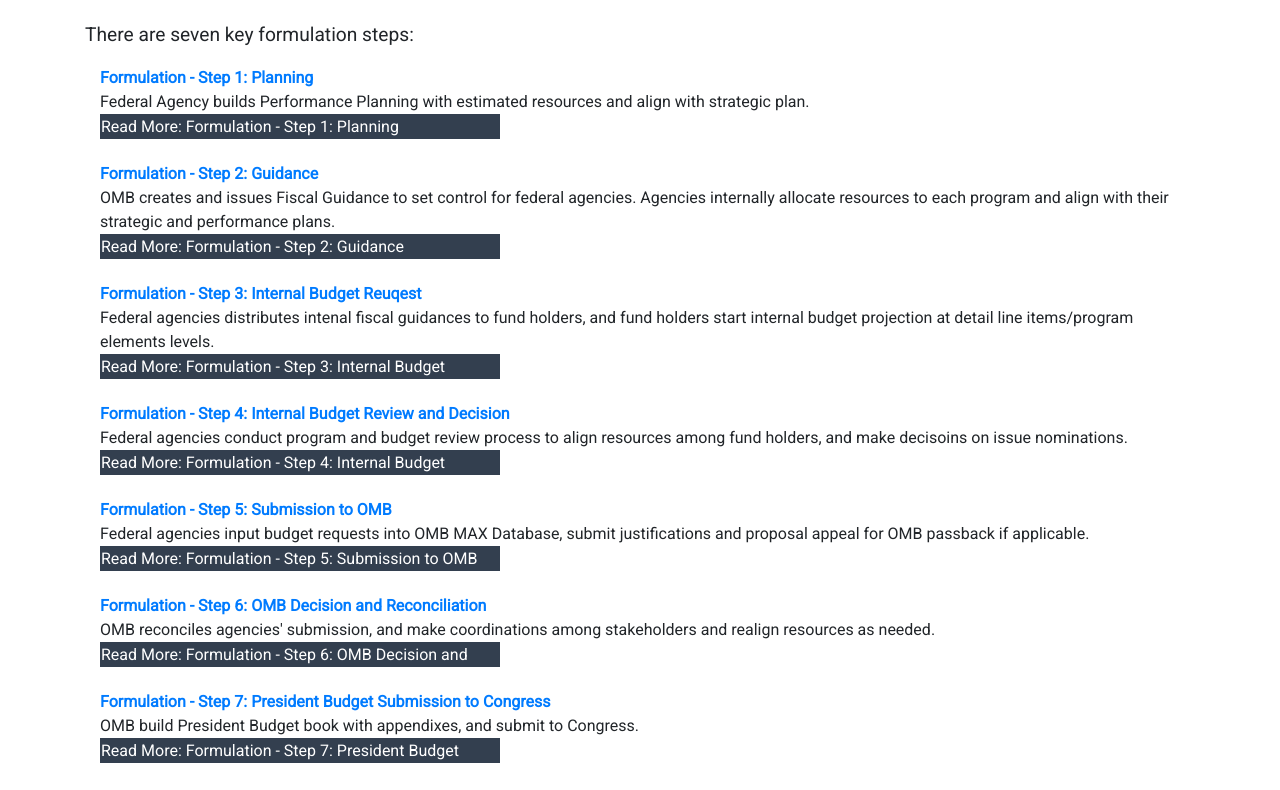
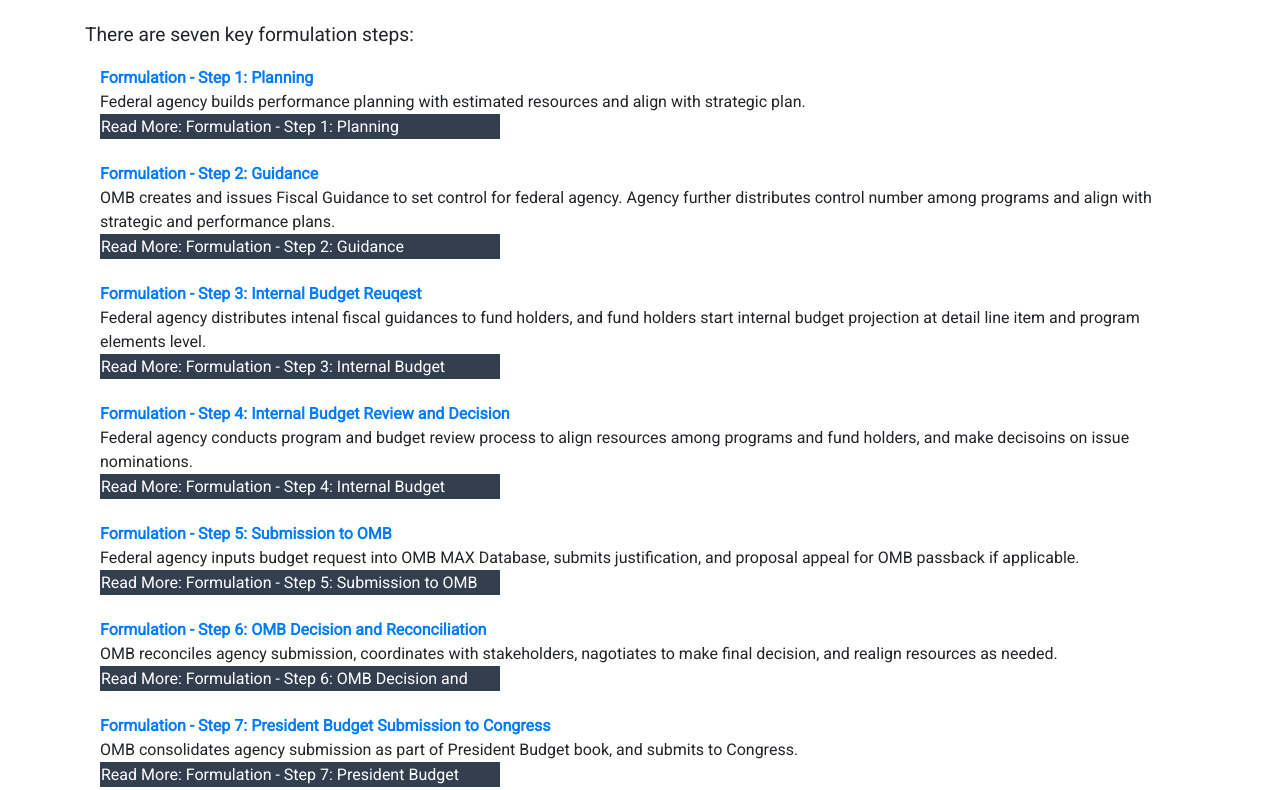
Before and after one commit to budgetmatter/budgetmatter.github.io, a website: page formulation.html in a window 1280 px wide. Shown: the part 990-1780 px from the top of the page. Drawn offline with Linux system fonts and the light colour scheme.

Commit message:
Add files via upload

```diff
--- a/formulation.html
+++ b/formulation.html
@@ -120,18 +120,17 @@
           budget. The budget formulation process takes place almost exclusively with the executive branch of government,
           though it can include a number of actors within the branch. The process is usually carried out behind closed
           door. The budget is built on future years needs with baseline of prior years’ execution. Decisions made during
-          the formulation stage often have impacts several years into the future. The process usually starts 24 months
+          the formulation stage often have impacts several years into the future. The process usually starts 18-24 months
           prior to the execution year. The long lead times and the fact that appropriations have not yet been made for
           the next year mean that the budget is prepared with a great deal of uncertainty about economic conditions and
           congressional actions.</p>
         <a href="img/formulation a.PNG" target="_blank"><img class="img-fluid rounded mb-4" src="img/formulation a.PNG"
             alt=""></a>
         <p style="font-size:larger;"> There are seven key formulation steps: </p>
-
         <div class="col-md-12">
           <a href="f1_planning.html"><b>Formulation - Step 1: Planning</b></a>
           <br>
-          <a>Federal Agency builds Performance Planning with estimated resources and align with strategic plan.</a>
+          <a>Federal agency builds performance planning with estimated resources and align with strategic plan.</a>
           <br>
           <a id="custombutton" href="f1_planning.html">Read More: Formulation - Step 1: Planning</a>
           <br>
@@ -140,20 +139,18 @@
         <div class="col-md-12">
           <a href="f2_guidance.html"><b>Formulation - Step 2: Guidance</b></a>
           <br>
-          <a>OMB creates and issues Fiscal Guidance to set control for federal agencies. Agencies internally allocate
-            resources to each program and align with their strategic and performance plans.</a>
+          <a>OMB creates and issues Fiscal Guidance to set control for federal agency. Agency further distributes control number among programs and align with strategic and performance plans.</a>
           <br>
           <a id="custombutton" href="f2_guidance.html">Read More: Formulation - Step 2: Guidance</a>
           <br>
           <br>
         </div>
-
         <div class="col-md-12">
           <a href="f3_internal.html"><b>Formulation - Step 3: Internal Budget Reuqest</b></a>
           <br>
-          <a>Federal agencies distributes intenal fiscal guidances to fund holders, and fund holders start internal
+          <a>Federal agency distributes intenal fiscal guidances to fund holders, and fund holders start internal
             budget
-            projection at detail line items/program elements levels.</a>
+            projection at detail line item and program elements level.</a>
           <br>
           <a id="custombutton" href="f3_internal.html">Read More: Formulation - Step 3: Internal Budget
             Reuqest</a>
@@ -165,7 +162,7 @@
           <a href="f4_decision.html"><b>Formulation - Step 4: Internal Budget Review and
               Decision</b></a>
           <br>
-          <a>Federal agencies conduct program and budget review process to align resources among fund holders, and make
+          <a>Federal agency conducts program and budget review process to align resources among programs and fund holders, and make
             decisoins on issue nominations.</a>
           <br>
           <a id="custombutton" href="f4_decision.html">Read More: Formulation - Step 4: Internal Budget
@@ -177,7 +174,7 @@
         <div class="col-md-12">
           <a href="f5_submission.html"><b>Formulation - Step 5: Submission to OMB</b></a>
           <br>
-          <a>Federal agencies input budget requests into OMB MAX Database, submit justifications and proposal appeal for
+          <a>Federal agency inputs budget request into OMB MAX Database, submits justification, and proposal appeal for
             OMB passback if applicable.</a>
           <br>
           <a id="custombutton" href="f5_submission.html">Read More: Formulation - Step 5: Submission to
@@ -189,7 +186,7 @@
         <div class="col-md-12">
           <a href="f6_ombdecision.html"><b>Formulation - Step 6: OMB Decision and Reconciliation</b></a>
           <br>
-          <a>OMB reconciles agencies' submission, and make coordinations among stakeholders and realign resources as
+          <a>OMB reconciles agency submission, coordinates with stakeholders, nagotiates to make final decision, and realign resources as
             needed.</a>
           <br>
           <a id="custombutton" href="f6_ombdecision.html">Read More: Formulation - Step 6: OMB Decision
@@ -202,7 +199,7 @@
           <a href="f7_omb2congress.html"><b>Formulation - Step 7: President Budget Submission to
               Congress</b></a>
           <br>
-          <a> OMB build President Budget book with appendixes, and submit to Congress.</a>
+          <a> OMB consolidates agency submission as part of President Budget book, and submits to Congress.</a>
           <br>
           <a id="custombutton" href="f7_omb2congress.html">Read More: Formulation - Step 7: President
             Budget Submission</a>
```
Also changed, not shown: process.html (+11 -10 lines).
